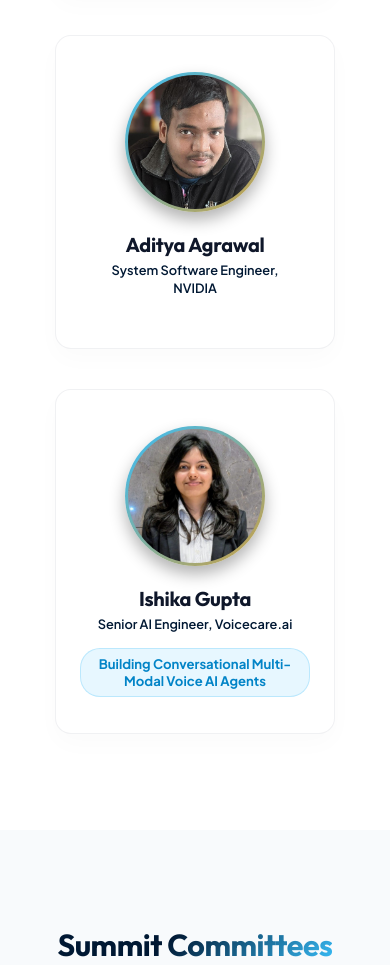
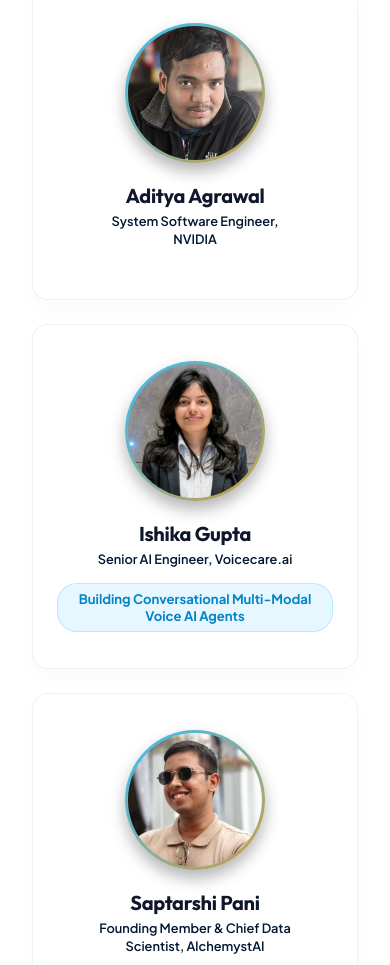
Before and after one commit to pavanmgowda20/agenticai-sample, a website built with Vite: page index.html in a window 390 px wide. Shown: the part 6853-7818 px from the top of the page. Built offline with nearby package versions, Linux system fonts and the light colour scheme.

Commit message:
Add Saptarshi Pani speaker, update Executive Chair - Operations title, fix mobile committee layout, and reset scroll to top on refresh

```diff
--- a/index.html
+++ b/index.html
@@ -330,6 +330,15 @@
             Building Conversational Multi-Modal Voice AI Agents
           </div>
         </div>
+
+        <!-- Saptarshi Pani -->
+        <div class="committee-card" style="padding: 2.25rem 1.5rem; text-align: center;">
+          <div class="member-image-wrapper" style="width: 140px; height: 140px;">
+            <img src="assets/Saptarshi Pani.jpg" alt="Saptarshi Pani" class="member-image">
+          </div>
+          <h4 class="member-name" style="font-size: 1.25rem; margin-bottom: 0.35rem;">Saptarshi Pani</h4>
+          <p class="member-designation" style="font-weight: 600; color: #001833; margin-bottom: 0.85rem;">Founding Member & Chief Data Scientist, AlchemystAI</p>
+        </div>
       </div>
     </div>
   </section>
@@ -409,9 +418,9 @@
             </div>
           </div>
 
-          <!-- Operations Chair Group -->
+          <!-- Executive Chair – Operations Group -->
           <div class="hierarchy-group">
-            <h3 class="hierarchy-title">Operations Chair</h3>
+            <h3 class="hierarchy-title">Executive Chair – Operations</h3>
             <div class="committee-grid">
               <!-- Muzammil Pasha -->
               <div class="committee-card">
@@ -500,9 +509,10 @@
               <!-- Vaishakh A -->
               <div class="committee-card">
                 <div class="member-image-wrapper">
-                  <img src="assets/PHOTO_VAISHAKH_A.jpg.jpeg" alt="Vaishakh A" class="member-image">
+                  <img src="assets/PHOTO_VAISHAKH_A.jpg.jpeg" alt="Vaishakh A" class="member-image" style="object-position: center top;">
                 </div>
                 <h4 class="member-name">Vaishakh A</h4>
+                <p class="member-designation">Software Engineer, CARNIQ Technologies</p>
               </div>
             </div>
           </div>
--- a/script.js
+++ b/script.js
@@ -1,4 +1,13 @@
 document.addEventListener('DOMContentLoaded', () => {
+
+  // 0. Reset Scroll Position to Top Landing Page on Refresh
+  if ('scrollRestoration' in history) {
+    history.scrollRestoration = 'manual';
+  }
+  window.scrollTo(0, 0);
+  if (window.location.hash) {
+    history.replaceState(null, null, window.location.pathname);
+  }
 
   // 1. Initialize Lucide Icons
   if (typeof lucide !== 'undefined') {
--- a/style.css
+++ b/style.css
@@ -912,6 +912,7 @@ header.scrolled {
   position: relative;
   overflow: hidden;
   width: 280px;
+  max-width: 100%;
   box-sizing: border-box;
 }
 
@@ -1686,6 +1687,14 @@ footer {
   .footer-links {
     justify-content: center;
   }
+  .committee-grid {
+    gap: 1.5rem;
+    width: 100%;
+  }
+  .committee-card {
+    width: 100%;
+    max-width: 340px;
+  }
 }
 
 @media (max-width: 480px) {
@@ -1722,4 +1731,9 @@ footer {
   .tab-btn {
     width: 100%;
   }
-}
+  .committee-card {
+    width: 100%;
+    max-width: 100%;
+    padding: 1.75rem 1.25rem;
+  }
+}
```
Also changed, not shown: assets/Saptarshi Pani.jpg (added).
